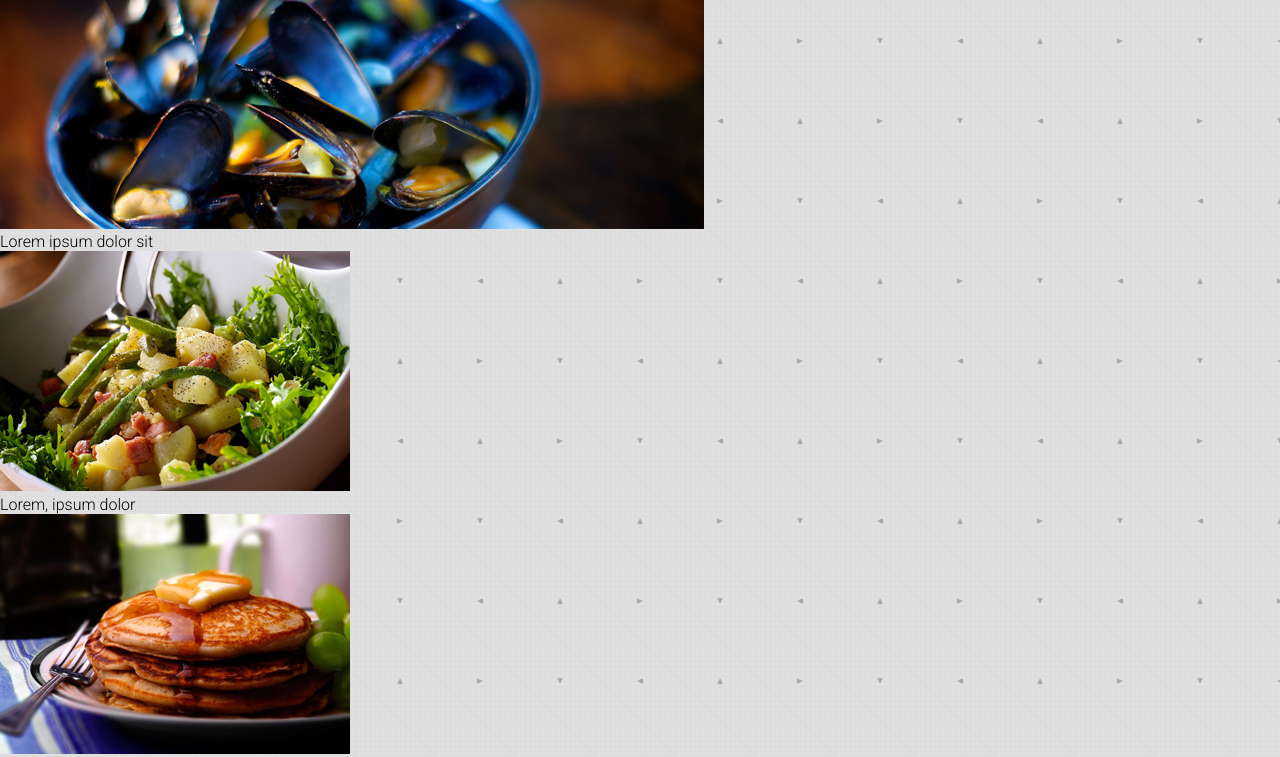
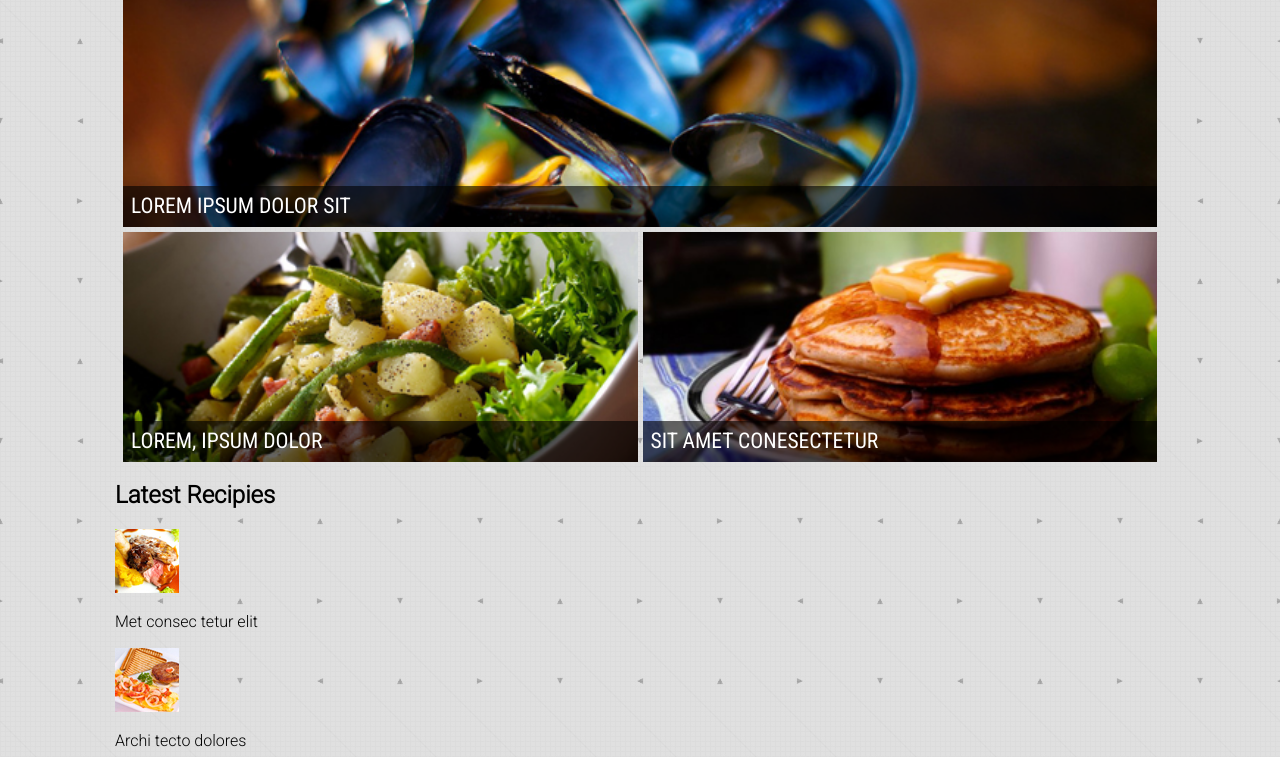
Before and after one commit to robert-watt/web-dev-2-final-project, a website: page dev/index.html in a window 1280 px wide. Shown: the part 119-876 px from the top of the page. Drawn offline with nearby package versions, Linux system fonts and the light colour scheme; files that its build step writes are made by us from their sources.

Commit message:
gallery section styling

```diff
--- a/dev/index.html
+++ b/dev/index.html
@@ -94,11 +94,8 @@
 		<main>
 			<section class="gallery-section">
 				<figure class="gallery-item">
-					<picture>
-						<!-- unsure about the breakpoints for this image -->
-						<source media="(max-width: 500px)" srcset="images/mussel_small.jpg">
-						<img src="images/mussel.jpg" alt="Mussles">
-					</picture>
+					<img src="images/mussel.jpg" alt="Mussels"
+						srcset="images/mussel.jpg 704w, images/mussel-small.jpg 350w">
 					<figcaption>Lorem ipsum dolor sit</figcaption>
 				</figure>
 
--- a/dev/scss/_body.scss
+++ b/dev/scss/_body.scss
@@ -16,4 +16,9 @@ body {
   }
 
   background-image: url(../images/bg.jpg);
+
+  main {
+    max-width: $main-max-width;
+    margin: 0 auto;
+  }
 }
--- a/dev/scss/_gallery.scss
+++ b/dev/scss/_gallery.scss
@@ -0,0 +1,48 @@
+.gallery-section {
+  margin: $small-spacing;
+  display: grid;
+  grid-template-columns: 1fr;
+  gap: 5px;
+
+  .gallery-item {
+    position: relative;
+  }
+
+  img {
+    width: 100%;
+    object-fit: cover;
+    object-position: center;
+    display: block;
+    height: 230px;
+  }
+
+  figcaption {
+    text-transform: uppercase;
+    z-index: 9;
+    color: $secondary-color;
+    font-family: $heading-font;
+    font-weight: map-get($font-weights, headings);
+    width: 100%;
+    padding: $small-spacing;
+    background-color: rgba(0, 0, 0, 0.6);
+    position: absolute;
+    bottom: 0px;
+    font-size: 1.35rem;
+  }
+
+  @media (min-width: $breakpoint-tablet-small) {
+    grid-template-columns: 1fr 1fr;
+
+    .gallery-item:nth-of-type(1) {
+      grid-column: 1 / 3;
+    }
+
+    .gallery-item:nth-of-type(2) {
+      grid-column: 1 / 2;
+    }
+
+    .gallery-item:nth-of-type(3) {
+      grid-column: 2 / 3;
+    }
+  }
+}
--- a/dev/scss/_hamburger.scss
+++ b/dev/scss/_hamburger.scss
@@ -1,8 +1,10 @@
 //.active is for when we click the menu icon
-.active .item {
-  display: block;
+.active {
+  .item {
+    display: block;
+  }
+
+  .nav-social-media-list {
+    display: flex;
+  }
 }
-
-.active .nav-social-media-list {
-  display: flex;
-}
```
